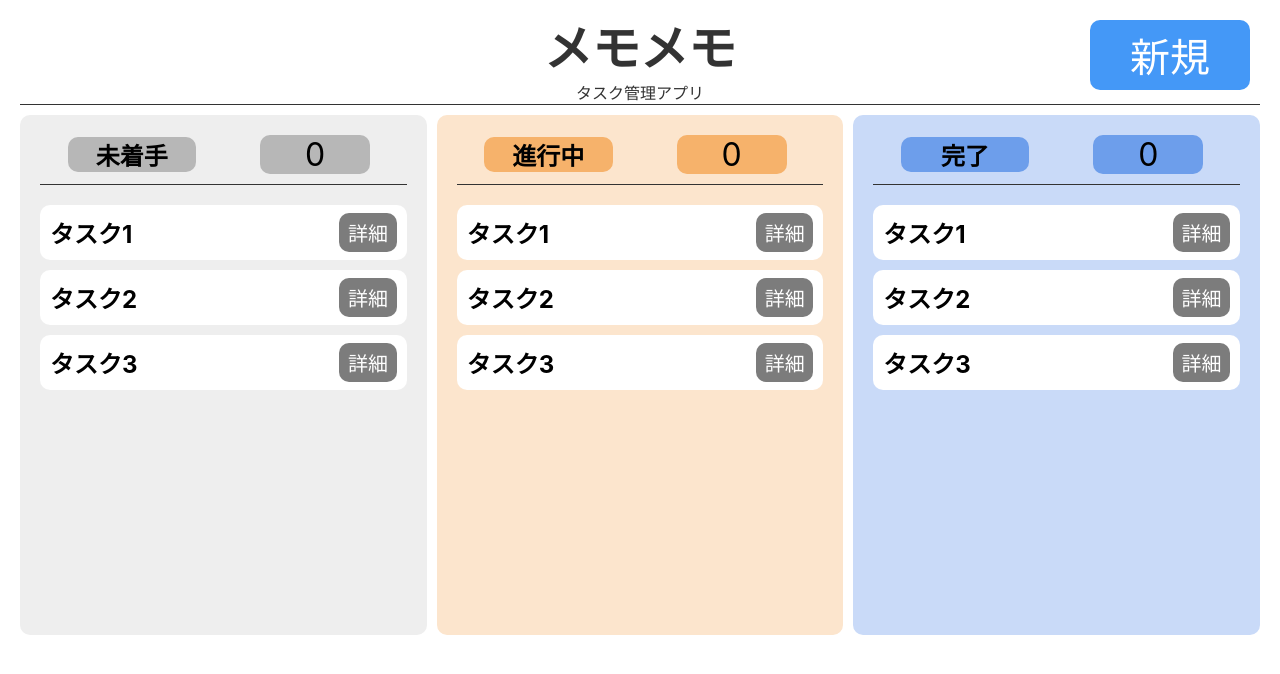
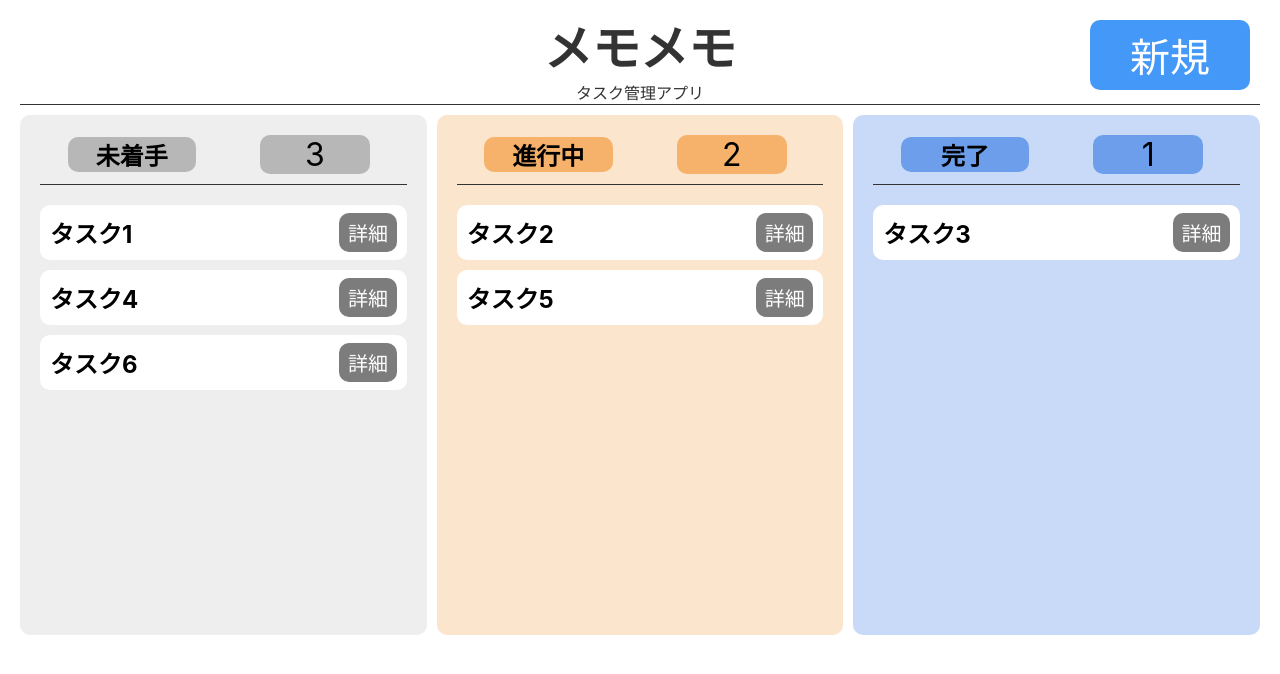
Before and after one commit to koto-ista/task-app-front, a React (Create React App) app: page / in a window 1280 px wide. Shown: the top 674 px of the page. Built offline with nearby package versions, Linux system fonts and the light colour scheme.

Commit message:
タスクの動的表示

```diff
--- a/src/modules/TaskArea.tsx
+++ b/src/modules/TaskArea.tsx
@@ -1,20 +1,22 @@
 import React from 'react';
 import TaskList from '../pages/Tasks/TaskList';
+import { Task } from '../pages/Home/Home';
 
 interface Props {
   statusColor: string;
   statusName: string;
-  statusCount: number;
+  taskList: Task[];
 }
 
 const TaskArea = (props: Props) => {
+    const statusCount = props.taskList.length;
   return (
     <div className={`task-area back-color-${props.statusColor}`}>
       <div className="task-area-header-wrapper">
         <h2 className={`task-area-header-title color-${props.statusColor}`}>{props.statusName}</h2>
-        <p className={`task-area-header-count color-${props.statusColor}`}>{props.statusCount}</p>
+        <p className={`task-area-header-count color-${props.statusColor}`}>{statusCount}</p>
       </div>
-        <TaskList></TaskList>
+        <TaskList taskList={props.taskList}></TaskList>
     </div>
   );
 };
--- a/src/pages/Home/Home.tsx
+++ b/src/pages/Home/Home.tsx
@@ -6,6 +6,53 @@ type Status = {
     status: string;
     color: string;
 };
+
+export type Task = {
+    id: number;
+    title: string;
+    content: string;
+    status: number;
+};
+
+const tasks: Task[] = [
+    {
+        id: 1,
+        title: 'タスク1',
+        content: 'タスク1の内容',
+        status: 1,
+    },
+    {
+        id: 2,
+        title: 'タスク2',
+        content: 'タスク2の内容',
+        status: 2,
+    },
+    {
+        id: 3,
+        title: 'タスク3',
+        content: 'タスク3の内容',
+        status: 3,
+    },
+    {
+        id: 4,
+        title: 'タスク4',
+        content: 'タスク4の内容',
+        status: 1,
+    },
+    {
+        id: 5,
+        title: 'タスク5',
+        content: 'タスク5の内容',
+        status: 2,
+    },
+    {
+        id: 6,
+        title: 'タスク6',
+        content: 'タスク6の内容',
+        status: 1,
+    },
+
+];
 
 const status: Status[] = [
     {
@@ -31,12 +78,16 @@ const status: Status[] = [
 ];
 
 const Home = () => {
+    const taskListByStatus = (status: Status) => {
+        return tasks.filter((task) => task.status === status.id);
+    };
+
   return (
     <div className="home-wrapper">
         {
         status.filter((status) => status.status !== 'すべて')
         .map((status) => (
-            <TaskArea key={status.id} statusColor={status.color} statusName={status.status} statusCount={0} />
+            <TaskArea key={status.id} statusColor={status.color} statusName={status.status} taskList={taskListByStatus(status)} />
         ))}
     </div>
   );
--- a/src/pages/Tasks/TaskList.tsx
+++ b/src/pages/Tasks/TaskList.tsx
@@ -2,24 +2,23 @@ import React from 'react';
 import Task from './Task';
 import Button from '../../modules/Button';
 import { useNavigate } from 'react-router-dom';
+import { Task as TaskType} from '../Home/Home';
 
-const TaskList = () => {
+interface Props {
+  taskList: TaskType[];
+}
+
+const TaskList = (props: Props) => {
   const navigate = useNavigate();
   return (
     <div className="task-wrapper">
       <ul className="task-list">
-        <li className="task-item">
-          <h3 className="task-title">タスク1</h3>
-          <Button className="thirdry" label="詳細" onClick={() => { navigate('/detail/1') }}/>
-        </li>
-        <li className="task-item">
-          <h3 className="task-title">タスク2</h3>
-          <Button className="thirdry" label="詳細" onClick={() => { navigate('/detail/2') }}/>
-        </li>
-        <li className="task-item">
-          <h3 className="task-title">タスク3</h3>
-          <Button className="thirdry" label="詳細" onClick={() => { navigate('/detail/3') }}/>
-        </li>
+        {props.taskList.map((task) => (
+          <li className="task-item">
+            <h3 className="task-title">{task.title}</h3>
+            <Button className="thirdry" label="詳細" onClick={() => { navigate('/detail/' + task.id) }}/>
+          </li>
+        ))}
       </ul>
     </div>
   );
```
